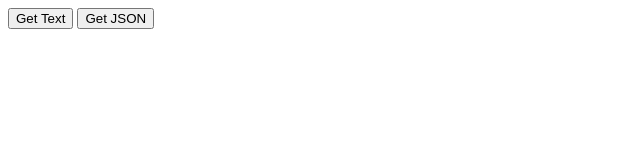
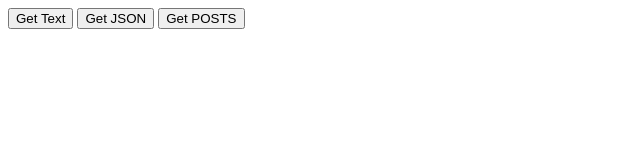
Before and after one commit to HamzaJirah/fetch-api-javascript, a plain HTML site: page index.html in a window 1280 px wide. Shown: the whole page, without its empty margins (0-640 px from the left). Drawn offline with Linux system fonts and the light colour scheme.

Commit message:
created button element to fetch external api

```diff
--- a/index.html
+++ b/index.html
@@ -9,6 +9,7 @@
 <body>
   <button id="getText">Get Text</button>
   <button id="getUsers">Get JSON</button>
+  <button id="getPosts">Get POSTS</button>
   <div id="output"></div>
   <script src="fetchapi.js"></script>
 </body>
```
